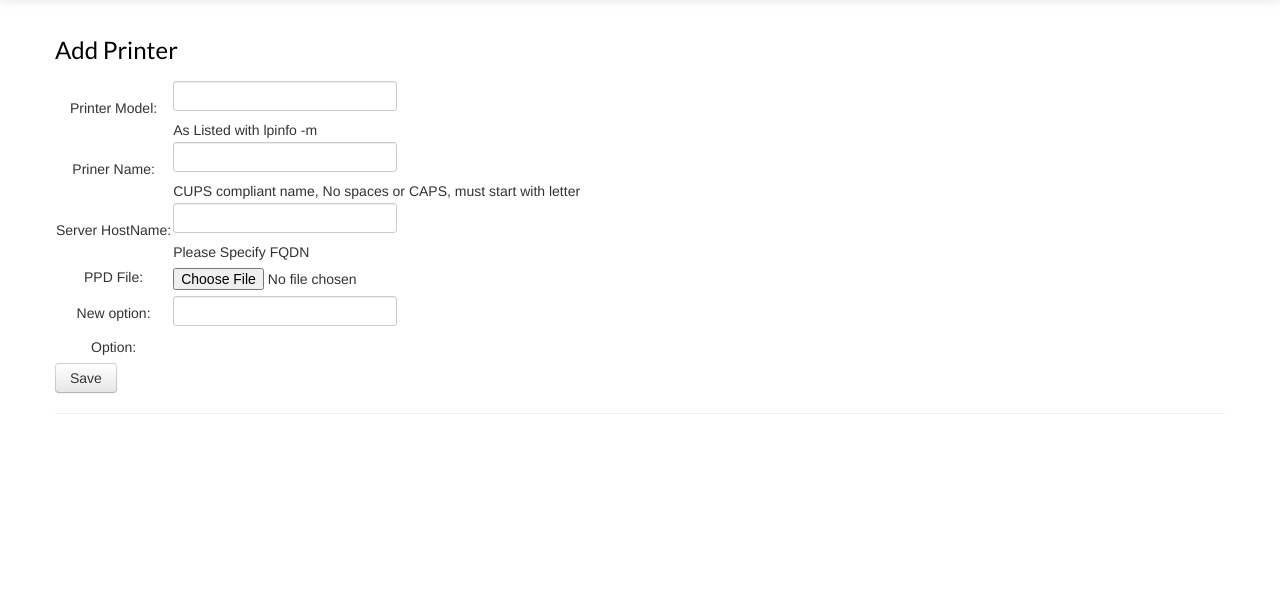
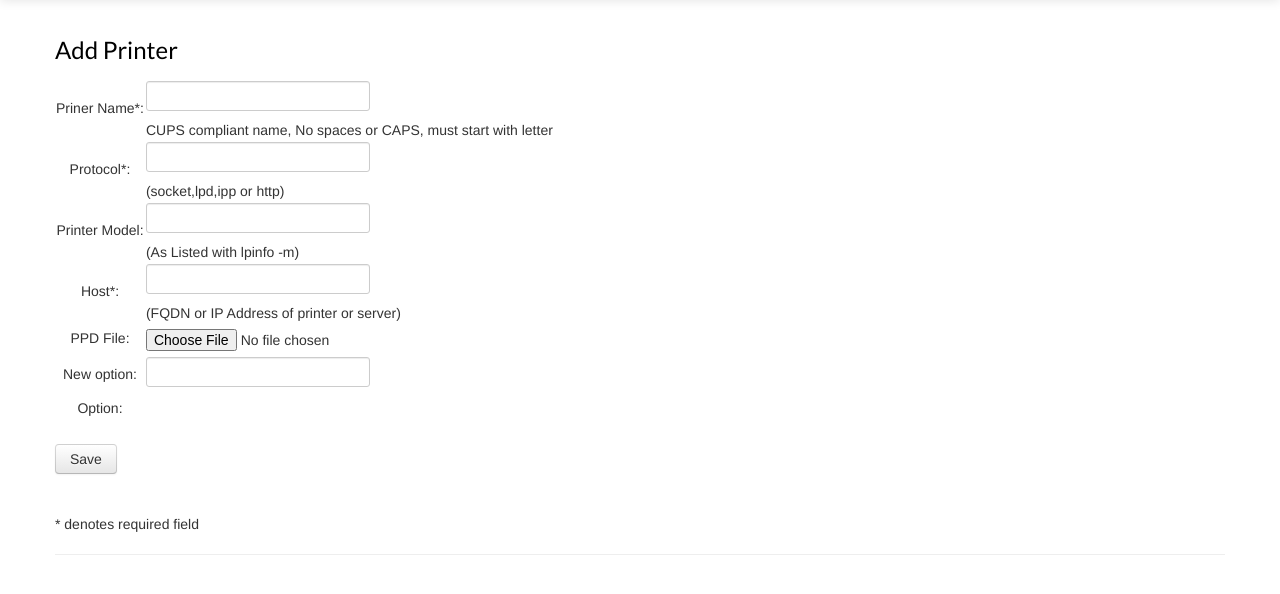
Before and after one commit to AxellH/printerinstaller-server, a Django app: page /printer/add/ in a window 1280 px wide. Shown: the part 40-634 px from the top of the page. Run offline with Django 3.2, Linux system fonts and the light colour scheme; the visitor is signed in with stand-in values (Sample User, id 1); parts of the project's set-up code (start-up, migrations or seed data) failed here and were passed over; some libraries are stand-ins or nearby versions.

Commit message:
cleaned up the form layout for printers a little bit

```diff
--- a/printers/forms.py
+++ b/printers/forms.py
@@ -14,10 +14,10 @@ class OptionsForm(forms.ModelForm):
 class PrinterForm(forms.ModelForm):
     class Meta:
         model = Printer
-
-    model=forms.CharField(max_length=100,label='Printer Model',help_text='As Listed with lpinfo -m')
-    name=forms.CharField(max_length=100,label='Priner Name',help_text='CUPS compliant name, No spaces or CAPS, must start with letter')
-    url=forms.CharField(max_length=100,label='Server HostName',help_text='Please Specify FQDN')
+    name=forms.CharField(max_length=100,label='Priner Name*',help_text='CUPS compliant name, No spaces or CAPS, must start with letter')
+    protocol=forms.CharField(max_length=100,label='Protocol*',help_text='(socket,lpd,ipp or http)')
+    model=forms.CharField(max_length=100,label='Printer Model',help_text='(As Listed with lpinfo -m)',required=False)
+    url=forms.CharField(max_length=100,label='Host*',help_text='(FQDN or IP Address of printer or server)')
     ppd_file = forms.FileField(label='PPD File', required=False)
     new_option = forms.CharField(max_length=100,required=False)
     option = forms.ModelMultipleChoiceField(queryset=Option.objects.all(),widget = forms.CheckboxSelectMultiple,required=False)
--- a/printers/templates/printers/add_printer.html
+++ b/printers/templates/printers/add_printer.html
@@ -13,6 +13,7 @@
         <table>
             {{ form|as_bootstrap }}
         </table>
-        <p><button type="submit" class="btn primary">Save</button></p>
+	</br><p><button type="submit" class="btn primary">Save</button></p>
     </form>
+	</br><p>* denotes required field</p>
 {% endblock %}
--- a/printers/templates/printers/edit_printer.html
+++ b/printers/templates/printers/edit_printer.html
@@ -7,12 +7,12 @@
 
 {% load bootstrap_toolkit %}
 {% block content %}
-<h3>Edit {{printer.name}}</h3>
 {% if error_message %}<p><strong>{{ error_message }}</strong></p>{% endif %}
     <form action={%url "printer_edit" printer.id %} method="POST" enctype="multipart/form-data">{% csrf_token %}
         <table>
             {{ form|as_bootstrap }}
         </table>
-        <p><button type="submit" class="btn primary">Save</button></p>
+	</br><p><button type="submit" class="btn primary">Save</button></p>
     </form>
+	</br><p>* denotes required field</p>
 {% endblock %}
```
Also changed, not shown: printers/models.py (+8 -5 lines), printers/migrations/0001_initial.py (added), printers/migrations/0002_auto__add_field_printer_ppd.py (added), printers/migrations/0003_auto__del_field_printer_ppd.py (added), printers/migrations/__init__.py (added).
